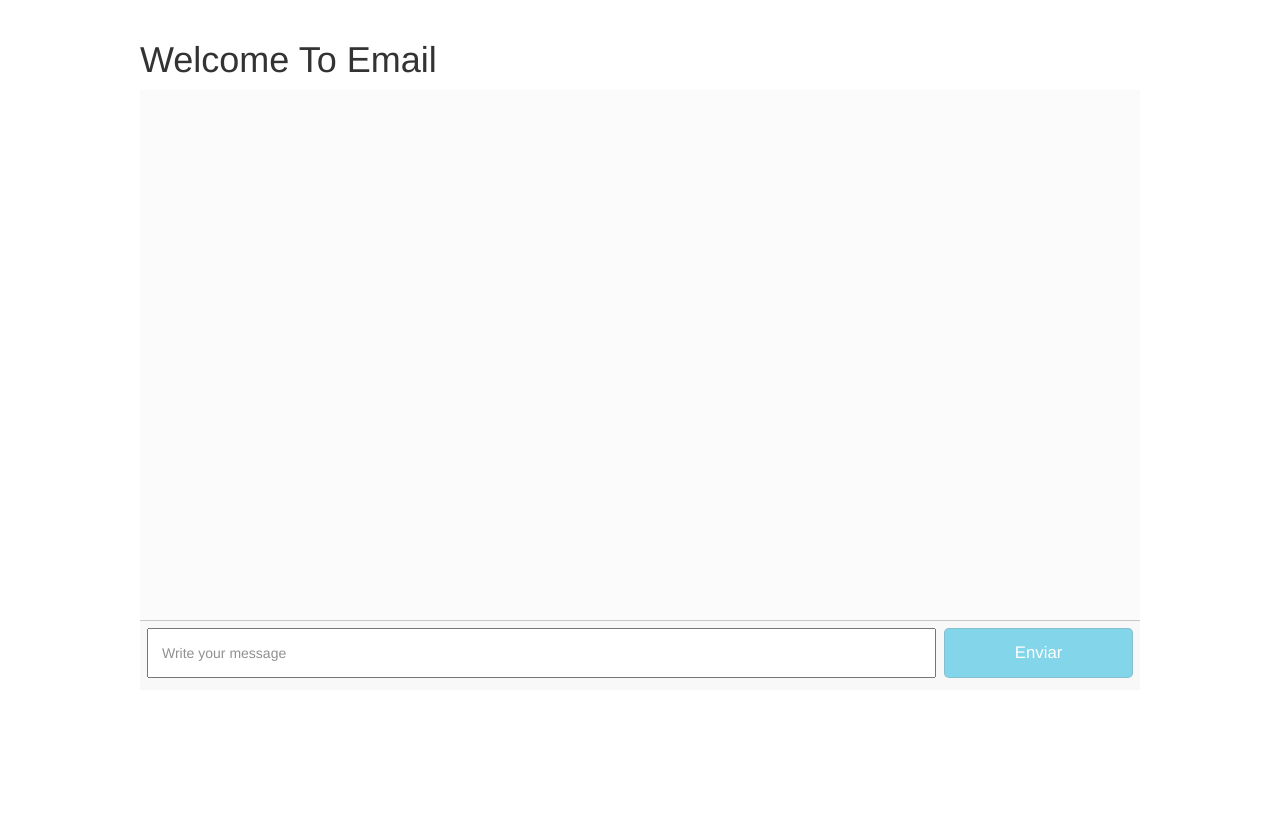
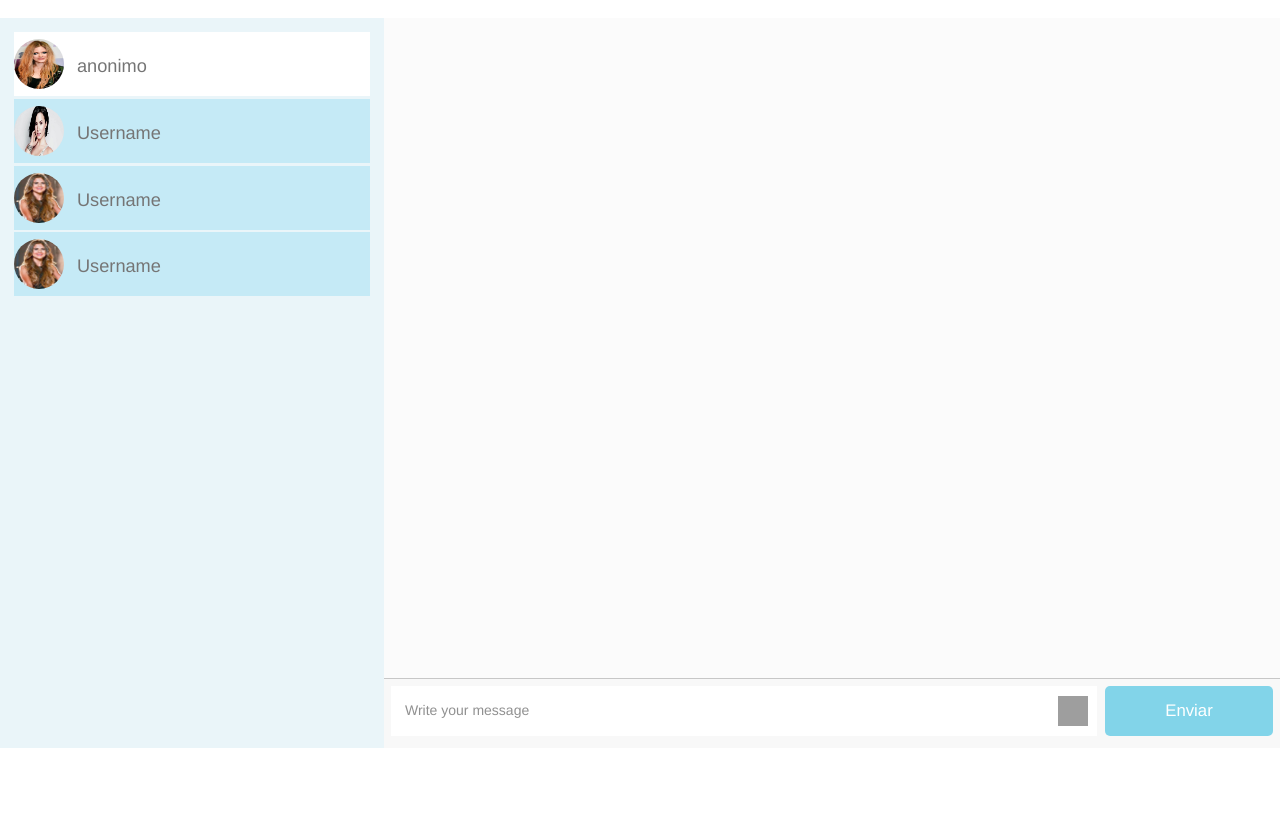
Before and after one commit to moisesdelacruz/Django-email-send, a Django app: page / in a window 1280 px wide. Shown: the part 52-882 px from the top of the page. After the commit the page ends 800 px from the top, so only its background shows below. Run offline with Django 3.2, Linux system fonts and the light colour scheme; parts of the project's set-up code (start-up, migrations or seed data) failed here and were passed over; some libraries are stand-ins or nearby versions.

Commit message:
intermediate chat. with emotions.

```diff
--- a/chat/server.js
+++ b/chat/server.js
@@ -21,8 +21,10 @@ app.get('/', (req, res) => {
 io.sockets.on('connection', function(socket){
     socket.join('chat');
 
+    console.log(socket.id);
+
     socket.on('message', function(message){
-        socket.broadcast.to('chat').emit('message',{chat:message.text});
+        socket.broadcast.to('chat').emit('message', { message: message.text, username: message.username } );
     });
 });
 
--- a/webSite/static/css/index.css
+++ b/webSite/static/css/index.css
@@ -1,4 +1,5 @@
 section {
+	position: relative;
 	margin: 0 auto;
 	overflow: hidden;
 	max-width: 1000px;
@@ -67,17 +68,12 @@ section {
 	padding: 1em;
 }
 
-h4,
-h3,
-h1 {
-	text-align: center;
-}
-
 section h1,
 section h2,
 section h3,
-section h4 {
-	text-align: justify;;
+section h4,
+footer h4 {
+	text-align: center;;
 }
 
 .form {
@@ -128,8 +124,7 @@ input[type="submit"] {
 
 a.btn {
 	display: block;
-  margin-top: .5em;
-  margin: 0 auto;
+  margin: .5em auto;
   width: 300px;
 }
 
@@ -215,7 +210,12 @@ input.confirm-confirm {
 /* Chat */
 
 div#chat {
-	height: 600px;
+	position: fixed;
+	top: 5em;
+	bottom: 0;
+	left: 0;
+	right: 0;
+	height: calc(100vh - 5em);
 	width: 100%;
 }
 
@@ -226,22 +226,36 @@ div#messages {
 	overflow-y: auto;
 }
 
+div#messages img {
+	width: 150px;
+}
+
 div.message-yo {
 	background: rgba(14, 177, 232, 0.17);
 	padding: .5em;
 	margin-bottom: 1em;
+	word-wrap: break-word;
 }
 
 div.message-other {
 	background: rgba(14, 177, 232, 0.37);
 	padding: .5em;
 	margin-bottom: 1em;
+	word-wrap: break-word;
+}
+
+div.exit {
+	display: inline-block;
+  float: right;
+  margin: 0 .5em;
+  cursor: pointer;
 }
 
 input#submit {
 	width: calc(20% - .5em);
 	background: rgba(35, 184, 222, 0.55);
 	color: white;
+	border: none;
 }
 
 textarea#text-message {
@@ -249,10 +263,85 @@ textarea#text-message {
 	height: 50px;
 	resize: none;
 	padding: 1em;
+	border: none;
 }
 
 form#send-message {
+	position: relative;
 	padding: .5em;
 	border-top: 1px solid rgba(128, 128, 128, 0.41);
 	background: #F8F8F8;
 }
+
+button.button-emojis {
+	position: absolute;
+	right: calc(20% + .5em);
+	height: 50px;
+	background: none;
+	border: none;
+}
+
+div.content-emojis {
+	display: none;
+  width: 200px;
+  height: 200px;
+  position: absolute;
+  top: -15em;
+  border-radius: 5px;
+  background: white;
+	box-shadow: gray 5px 5px 20px;
+	right: calc(10% + 2em);
+}
+
+div.content-emojis div {
+    display: inline-block;
+    padding: .2em;
+    margin: .2em;
+    cursor: pointer;
+}
+
+div.body {
+	height: 100%;
+	width: 70%;
+	float: right;
+}
+
+div.users {
+  position: absolute;
+  left: 0;
+	width: 30%;
+  height: 100%;
+  background: #eaf5f9;
+  padding: 1em;
+}
+
+div.users div.user {
+  margin-top: .2em;
+  padding: .5em 0;
+  background: rgba(14, 177, 232, 0.17);
+}
+
+div.me-user {
+	padding: .5em 0;
+	background: white;
+}
+
+div.users p {
+	display: inline-block;
+  margin-left: .5em;
+  font-size: 1.3em;
+	vertical-align: bottom;
+	color: #757575;
+}
+
+figure.photo-profile {
+	height: 50px;
+  width: 50px;
+  display: inline-block;
+}
+
+figure.photo-profile img {
+	width: 100%;
+	height: 100%;
+	border-radius: 50px;
+}
--- a/webSite/static/js/index.js
+++ b/webSite/static/js/index.js
@@ -1,3 +1,4 @@
+// Subscribe Email
 var portada = document.getElementById('id_portada')
 if ( portada !== null ) portada.addEventListener('change', changePhoto)
 
@@ -17,32 +18,122 @@ $('#subscribe').on('submit', (e) => {
   })
 })
 
+// START EMOJIS /E/M/O/J/I/S START //
+// Emojis show and hide
+function showEmojis (e) {
+	e.stopPropagation()
+	$('div.content-emojis').show()
+}
+
+function hideEmojis (e) {
+	e.stopPropagation()
+	$('div.content-emojis').hide()
+}
+
+// show emojis content
+$('.button-emojis').on('click', (e) => {
+	if ($('div.content-emojis').is(':visible')) {
+		hideEmojis(e)
+		$('#text-message').focus()
+	} else {
+		showEmojis(e)
+	}
+})
+
+// hide Emojis
+// $('body').on('click', (e) => hideEmojis(e))
+
+// selec emojis
+$('div.content-emojis div').on('click', (e) => {
+	var $emoji = $(e.target)[0]
+	var $message = $('#text-message')
+	$message.val($message.val() + `(${$emoji.title})`)
+	hideEmojis(e)
+	$message.focus()
+})
+
+// END EMOJIS /E/M/O/J/I/S END //
+
+// Change cover sheet
 function changePhoto (e) {
 	var photo = document.getElementById('photo')
 	var file = e.target.files[0]
 	photo.src = window.URL.createObjectURL(file)
 }
 
+// Chat /C/H/A/T/ Chat //
+// method of receive message
+function receiveMessage (username, message, who) {
+	var newMessage = ''
+	if (who === 'me') {
+		newMessage = `<div class="message-yo">${username}: ${message}<div class="exit">X</div></div>`
+	} else if (who === 'other') {
+		newMessage = `<div class="message-other">${username}: ${message}<div class="exit">X</div></div>`
+	}
+	$('#messages').append(newMessage)
+	// Clean Message
+	$('div.exit').on('click', (e) => {
+		$(e.target).parent().remove()
+	})
+}
+
+// method of message format
+function formatMessage (message) {
+	var http = /(\b(https?|ftp|file):\/\/[-A-Z0-9+&@#\/%?=~_|!:,.;]*[-A-Z0-9+&@#\/%=~_|])/ig
+  return message.replace(http,"<a href='$1' target='_black'>$1</a>")
+								.replace(/\r?\n/g, "<br>")
+
+								.replace(/(\(smiley\)|:\))/ig, '<img alt="smiley" src="/static/js/ckeditor/plugins/smiley/images/regular_smile.png" style="height:23px; width:23px" title="smiley" />')
+								.replace(/(\(sad\)|:\()/ig, '<img alt="sad" src="/static/js/ckeditor/plugins/smiley/images/sad_smile.png" style="height:23px; width:23px" title="sad" />')
+								.replace(/(\(crying\)|;\()/ig, '<img alt="crying" src="/static/js/ckeditor/plugins/smiley/images/cry_smile.png" style="height:23px; width:23px" title="crying" />')
+								.replace(/(\(wink\))/ig, '<img alt="wink" src="/static/js/ckeditor/plugins/smiley/images/wink_smile.png" style="height:23px; width:23px" title="wink" />')
+								.replace(/(\(frown\))/ig, '<img alt="frown" src="/static/js/ckeditor/plugins/smiley/images/confused_smile.png" style="height:23px; width:23px" title="frown" />')
+								.replace(/(\(surprise\))/ig, '<img alt="surprise" src="/static/js/ckeditor/plugins/smiley/images/omg_smile.png" style="height:23px; width:23px" title="surprise" />')
+								.replace(/(\(heart\))/ig, '<img alt="heart" src="/static/js/ckeditor/plugins/smiley/images/heart.png" style="height:23px; width:23px" title="heart" />')
+								.replace(/(\(mail\))/ig,'<img alt="mail" src="/static/js/ckeditor/plugins/smiley/images/envelope.png" style="height:23px; width:23px" title="mail" />')
+								.replace(/(\(yes\))/ig,'<img alt="yes" src="/static/js/ckeditor/plugins/smiley/images/thumbs_up.png" style="height:23px; width:23px" title="yes" />')
+								.replace(/(\(no\))/ig,'<img alt="no" src="/static/js/ckeditor/plugins/smiley/images/thumbs_down.png" style="height:23px; width:23px" title="no" />')
+}
+
 if (window.location.pathname === "/") {
 	var socket = io.connect("http://localhost:3000/")
 	var contentMessages = document.getElementById('messages')
+	var chat = document.getElementById('send-message')
+	chat.addEventListener('submit', sendMessage)
+	chat.addEventListener('keypress', (e) => {
+    var key = e.which || e.keyCode
+		if (key === 13 && !e.shiftKey) { // 13 is enter
+		  sendMessage(e)
+		}
+	})
+
+	// send message
+	function sendMessage (e) {
+		e.preventDefault()
+		var message = $('#text-message')
+		var username = $('#username').text()
+		// Check whether it is acceptable
+		var exp = /.\S/i
+		var res = exp.test(message.val())
+		if (res === true) {
+			// Emit message al server
+			socket.emit('message', { text:message.val(), username })
+			// Mostrar Message
+			var text = formatMessage(message.val())
+			receiveMessage(username, text, 'me')
+			// clean text message
+			message.val('')
+			// keep the scroll at the end
+			contentMessages.scrollTop = contentMessages.scrollHeight
+		} else {
+			console.log('no se puede enviar')
+		}
+		message.focus()
+	}
 
   socket.on('message', (message) => {
-    var newMessage = '<div class="message-other">Chat: '+ message.chat +'</div>'
-    $('#messages').append(newMessage)
-		// keep the scroll at the end
-		contentMessages.scrollTop = contentMessages.scrollHeight
-  })
-
-	// send message
-  $('#send-message').on("submit", (e) => {
-		e.preventDefault()
-    var message = $('#text-message')
-    socket.emit('message', {text:message.val()})
-    var myMessage = '<div class="message-yo">Yo: '+ message.val() +'</div>'
-  	$('#messages').append(myMessage)
-		// clean text message
-		message.val('')
+		var text = formatMessage(message.message)
+		receiveMessage(message.username, text, 'other')
 		// keep the scroll at the end
 		contentMessages.scrollTop = contentMessages.scrollHeight
   })
--- a/webSite/templates/home/index.html
+++ b/webSite/templates/home/index.html
@@ -1,14 +1,80 @@
 {% extends "base.html" %}
 
 {% block content %}
-  <h1>Welcome To Email</h1>
-  <section>
     <div id="chat">
-      <div id="messages"></div>
-      <form id="send-message">
-        <textarea id="text-message" name="message" title="Send message" rows="8" cols="40" placeholder="Write your message" alt="message"></textarea>
-        <input id="submit" type="submit" value="Enviar">
-      </form>
+      <div class="users">
+        <div class="me-user">
+          <figure class="photo-profile">
+            <img alt="photo" src="/static/image/Avril_Lavigne_2013.jpg" height="30px" width="30px" title="photo" />
+          </figure>
+          {% if request.user.is_authenticated %}
+            <p id="username">{{ request.user.username }}</p>
+          {% else %}
+            <p id="username">anonimo</p>
+          {% endif %}
+        </div>
+        <div class="other-user">
+          <div class="user">
+            <figure class="photo-profile">
+              <img alt="photo" src="/static/image/demi-lovato-624x351.jpg" height="30px" width="30px" title="photo" />
+            </figure>
+            <p>Username</p>
+          </div>
+
+          <div class="user">
+            <figure class="photo-profile">
+              <img alt="photo" src="/static/image/descarga.jpg" height="30px" width="30px" title="photo" />
+            </figure>
+            <p>Username</p>
+          </div>
+
+          <div class="user">
+            <figure class="photo-profile">
+              <img alt="photo" src="/static/image/descarga.jpg" height="30px" width="30px" title="photo" />
+            </figure>
+            <p>Username</p>
+          </div>
+        </div>
+      </div>
+      <div class="body">
+        <div id="messages"></div>
+        <form id="send-message">
+          <div class="content-emojis">
+            <div>
+              <img alt="smiley" src="http://localhost:8000/static/js/ckeditor/plugins/smiley/images/regular_smile.png" style="height:23px; width:23px" title="smiley" />
+            </div>
+            <div>
+              <img alt="sad" src="http://localhost:8000/static/js/ckeditor/plugins/smiley/images/sad_smile.png" style="height:23px; width:23px" title="sad" />
+            </div>
+            <div>
+              <img alt="crying" src="http://localhost:8000/static/js/ckeditor/plugins/smiley/images/cry_smile.png" style="height:23px; width:23px" title="crying" />
+            </div>
+            <div>
+              <img alt="wink" src="http://localhost:8000/static/js/ckeditor/plugins/smiley/images/wink_smile.png" style="height:23px; width:23px" title="wink" />
+            </div>
+            <div>
+              <img alt="frown" src="http://localhost:8000/static/js/ckeditor/plugins/smiley/images/confused_smile.png" style="height:23px; width:23px" title="frown" />
+            </div>
+            <div>
+              <img alt="surprise" src="http://localhost:8000/static/js/ckeditor/plugins/smiley/images/omg_smile.png" style="height:23px; width:23px" title="surprise" />
+            </div>
+            <div>
+              <img alt="heart" src="http://localhost:8000/static/js/ckeditor/plugins/smiley/images/heart.png" style="height:23px; width:23px" title="heart" />
+            </div>
+            <div>
+              <img alt="mail" src="http://localhost:8000/static/js/ckeditor/plugins/smiley/images/envelope.png" style="height:23px; width:23px" title="mail" />
+            </div>
+            <div>
+              <img alt="yes" src="http://localhost:8000/static/js/ckeditor/plugins/smiley/images/thumbs_up.png" style="height:23px; width:23px" title="yes" />
+            </div>
+            <div>
+              <img alt="no" src="http://localhost:8000/static/js/ckeditor/plugins/smiley/images/thumbs_down.png" style="height:23px; width:23px" title="no" />
+            </div>
+          </div>
+          <button class="button-emojis" type="button" name="button"><img alt="smiley" src="http://localhost:8000/static/js/ckeditor/plugins/smiley/images/regular_smile.png" style="height:30px; width:30px" title="smiley" /></button>
+          <textarea id="text-message" name="message" title="Send message" rows="8" cols="40" placeholder="Write your message" alt="message"></textarea>
+          <input id="submit" type="submit" value="Enviar">
+        </form>
+      </div>
     </div>
-  </section>
 {% endblock content %}
```
Also changed, not shown: webSite/emailSend/settings.py (+5 -5 lines), webSite/db.sqlite3 (deleted), webSite/static/image/Avril_Lavigne_2013.jpg (added), webSite/static/image/demi-lovato-624x351.jpg (added), webSite/static/image/descarga.jpg (added), 1 other file.
